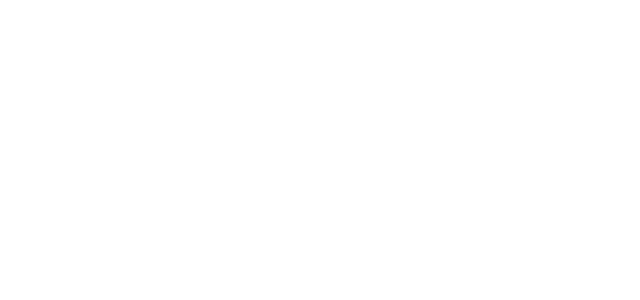
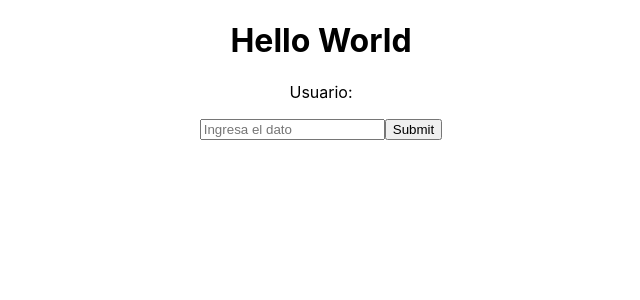
Before and after one commit to Allislove/api-ac-usuarios, a React (Create React App) app: page / in a window 1280 px wide. Shown: the top 300 px of the page, without its empty margins (319-959 px from the left). Built offline with nearby package versions, Linux system fonts and the light colour scheme; no server answers.

Commit message:
Get status ok

```diff
--- a/src/App.js
+++ b/src/App.js
@@ -1,13 +1,50 @@
 import React from 'react';
-import logo from './logo.svg';
 import './App.css';
+import Form from './components/form';
 
-function App() {
-  return (
-    <div className="App">
+class App extends React.Component {
+  constructor(props) {
+    super(props);
+    this.state = {
+      usuarios: {}
+      // Creo un objeto vacio para meter los usuarios de la API
+    }
+  }
 
-    </div>
-  );
+    //Se ejecuta cuando se renderiza este componente
+    componentDidMount(){
+        let proxyUrl = 'https://cors-anywhere.herokuapp.com/',
+            targetUrl = 'https://academlo-api-users.herokuapp.com/users';
+        fetch(proxyUrl + targetUrl)
+            .then(blob => blob.json())
+            .then(data => {
+                console.table(data); // lo imprimo en una tabla
+                this.setState({usuarios: data});
+                console.log(data)
+                return data;
+            })
+            .catch(e => {
+                console.log(e);
+                return e;
+            });
+    }
+
+  render() {
+    return (
+        <div className="App">
+            <h1> Hello World </h1>
+
+
+            <p> Usuario: {this.state.usuarios.name} </p>
+            {/*console.log({this.state.usuarios.data});*/}
+
+            {/*console.log({this.state.usuarios.name});*/}
+            <Form />
+        </div>
+    );
+
+  }
+
 }
 
 export default App;
--- /dev/null
+++ b/src/components/form.jsx
@@ -0,0 +1,13 @@
+import React from 'react';
+
+export default class Form extends React.Component {
+    render() {
+        return(
+            <div>
+                <input type="text" placeholder="Ingresa el dato"/>
+                <input type="submit"   />
+
+            </div>
+        );
+    }
+}
```
